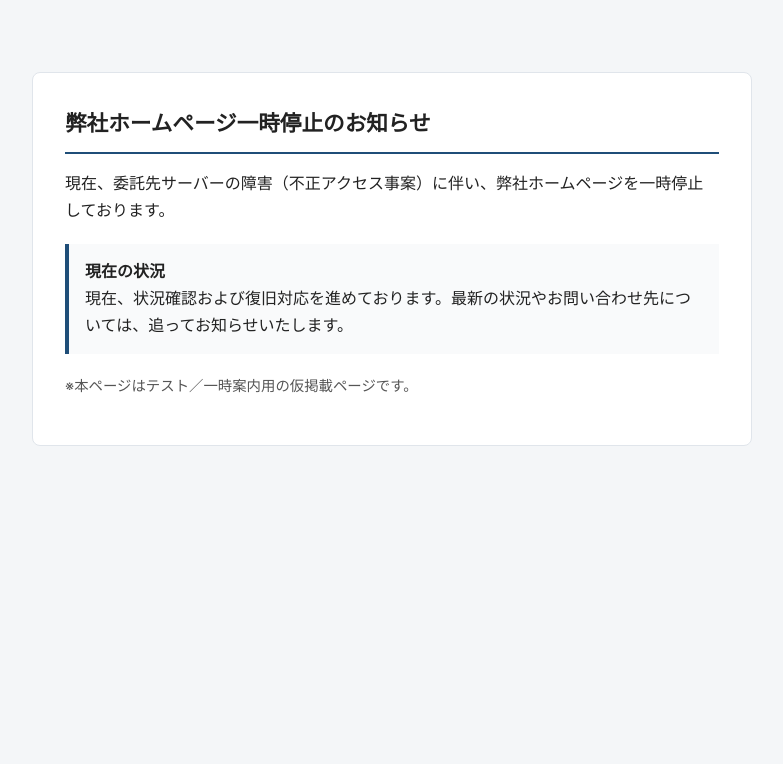
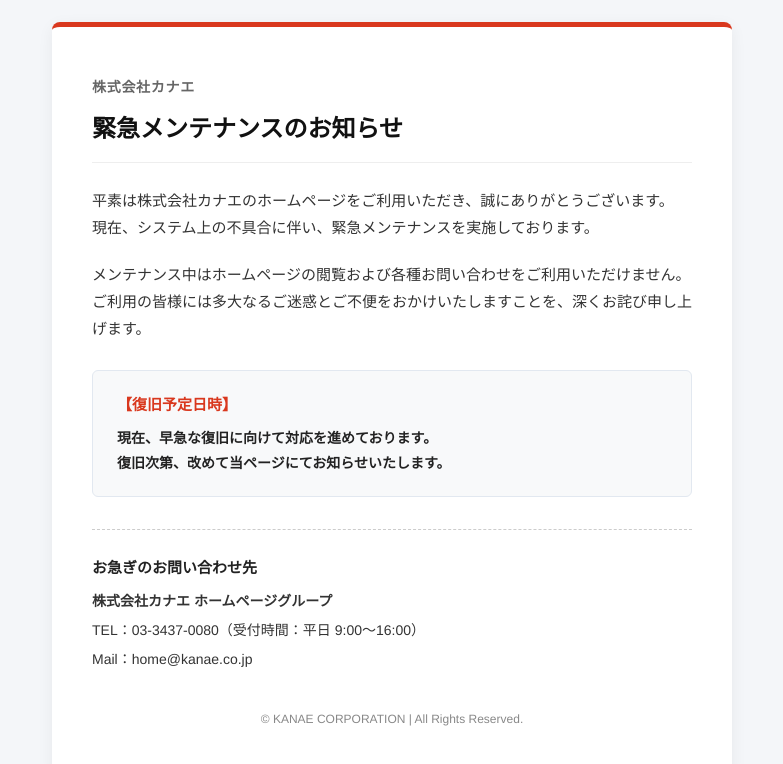
Before and after one commit to kanae-itg/info, a plain HTML site: page index.html in a window 1280 px wide. Shown: the whole page, without its empty margins (248-1031 px from the left). Drawn offline with Linux system fonts and the light colour scheme.

Commit message:
Add files via upload

```diff
--- a/index.html
+++ b/index.html
@@ -3,56 +3,54 @@
 <head>
     <meta charset="UTF-8">
     <meta name="viewport" content="width=device-width, initial-scale=1.0">
-  <title>ホームページ一時停止のお知らせ</title>
+    <meta name="robots" content="noindex, nofollow">
+    <title>緊急メンテナンスのお知らせ | 株式会社カナエ</title>
     <style>
-    body {
-      margin: 0;
-      padding: 24px;
-      font-family: -apple-system, BlinkMacSystemFont, "Hiragino Kaku Gothic ProN", "Yu Gothic", Meiryo, sans-serif;
-      background-color: #f4f6f8;
-      color: #222;
-      line-height: 1.7;
-    }
-    .container {
-      max-width: 720px;
-      margin: 48px auto;
-      padding: 32px;
-      background: #fff;
-      border: 1px solid #e0e5eb;
-      border-radius: 8px;
-      box-sizing: border-box;
-    }
-    h1 {
-      margin-top: 0;
-      font-size: 1.35rem;
-      border-bottom: 2px solid #1f4e78;
-      padding-bottom: 10px;
-    }
-    .box {
-      background: #f9fafb;
-      border-left: 4px solid #1f4e78;
-      padding: 14px 16px;
-      margin: 20px 0;
-    }
-    .note {
-      font-size: 0.9rem;
-      color: #555;
+        * { box-sizing: border-box; margin: 0; padding: 0; }
+        body { font-family: "Helvetica Neue", Arial, "Hiragino Kaku Gothic ProN", "Hiragino Sans", Meiryo, sans-serif;
+            background-color: #f4f6f9; color: #333333; line-height: 1.8; display: flex; justify-content: center;
+            align-items: center; min-height: 100vh; padding: 20px; }
+        .container { background-color: #ffffff; max-width: 680px; width: 100%; padding: 48px 40px; border-radius: 8px;
+            box-shadow: 0 4px 16px rgba(0, 0, 0, 0.06); border-top: 5px solid #d9381e; }
+        .company-name { font-size: 14px; font-weight: bold; color: #666666; margin-bottom: 12px; letter-spacing: 0.05em; }
+        h1 { font-size: 24px; color: #111111; margin-bottom: 24px; padding-bottom: 16px; border-bottom: 1px solid #eeeeee; line-height: 1.4; }
+        p { font-size: 15px; margin-bottom: 20px; }
+        .info-box { background-color: #f8f9fa; border: 1px solid #e2e8f0; border-radius: 6px; padding: 20px 24px; margin: 28px 0; }
+        .info-box h2 { font-size: 15px; color: #d9381e; margin-bottom: 8px; }
+        .info-box p { margin-bottom: 0; font-size: 14px; font-weight: bold; color: #222222; }
+        .contact-area { margin-top: 32px; padding-top: 24px; border-top: 1px dashed #cccccc; font-size: 14px; }
+        .contact-area h3 { font-size: 15px; margin-bottom: 8px; color: #222222; }
+        .contact-list { list-style: none; }
+        .contact-list li { margin-bottom: 4px; }
+        .copyright { margin-top: 36px; text-align: center; font-size: 12px; color: #888888; }
+        @media (max-width: 600px) {
+            .container { padding: 32px 24px; }
+            h1 { font-size: 20px; }
+            p { font-size: 14px; }
             }
     </style>
 </head>
 <body>
-  <div class="container">
-    <h1>弊社ホームページ一時停止のお知らせ</h1>
-    <p>
-      現在、委託先サーバーの障害（不正アクセス事案）に伴い、弊社ホームページを一時停止しております。
-    </p>
-    <div class="box">
-      <strong>現在の状況</strong><br>
-      現在、状況確認および復旧対応を進めております。最新の状況やお問い合わせ先については、追ってお知らせいたします。
+    <main class="container">
+        <div class="company-name">株式会社カナエ</div>
+        <h1>緊急メンテナンスのお知らせ</h1>
+        <p>平素は株式会社カナエのホームページをご利用いただき、誠にありがとうございます。<br>
+            現在、システム上の不具合に伴い、緊急メンテナンスを実施しております。</p>
+        <p>メンテナンス中はホームページの閲覧および各種お問い合わせをご利用いただけません。ご利用の皆様には多大なるご迷惑とご不便をおかけいたしますことを、深くお詫び申し上げます。</p>
+        <div class="info-box">
+            <h2>【復旧予定日時】</h2>
+            <p>現在、早急な復旧に向けて対応を進めております。<br>
+                復旧次第、改めて当ページにてお知らせいたします。</p>
         </div>
-    <p class="note">
-      ※本ページはテスト／一時案内用の仮掲載ページです。
-    </p>
+        <div class="contact-area">
+            <h3>お急ぎのお問い合わせ先</h3>
+            <ul class="contact-list">
+                <li><strong>株式会社カナエ ホームページグループ</strong></li>
+                <li>TEL：03-3437-0080（受付時間：平日 9:00〜16:00）</li>
+                <li>Mail：home&#64;kanae.co.jp</li>
+            </ul>
         </div>
+        <div class="copyright">&copy; KANAE CORPORATION | All Rights Reserved.</div>
+    </main>
 </body>
 </html>
```
Lines whose indentation alone changed are shown as unchanged.
